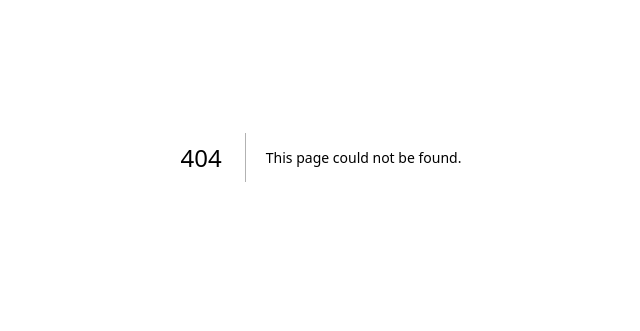
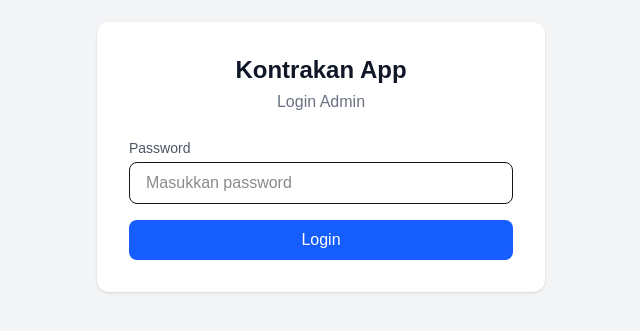
Before and after one commit to Kautsaral/kontrakan-app, a Next.js app: page /login in a window 1280 px wide. Before the commit this address had no page. Shown: the part 243-574 px from the top of the page, without its empty margins (319-959 px from the left). Built offline with nearby package versions, Linux system fonts and the light colour scheme.

Commit message:
feat: add admin authentication

```diff
--- /dev/null
+++ b/app/api/login/route.js
@@ -0,0 +1,36 @@
+import { NextResponse } from "next/server";
+
+export async function POST(request) {
+  try {
+    const { password } = await request.json();
+
+    if (password !== process.env.ADMIN_PASSWORD) {
+      return NextResponse.json(
+        { success: false, message: "Password salah." },
+        { status: 401 },
+      );
+    }
+
+    const response = NextResponse.json({
+      success: true,
+      message: "Login berhasil.",
+    });
+
+    response.cookies.set("admin_session", "authenticated", {
+      httpOnly: true,
+      secure: process.env.NODE_ENV === "production",
+      sameSite: "lax",
+      path: "/",
+      maxAge: 60 * 60 * 24,
+    });
+
+    return response;
+  } catch (error) {
+    console.error("Login error:", error);
+
+    return NextResponse.json(
+      { success: false, message: "Terjadi kesalahan." },
+      { status: 500 },
+    );
+  }
+}
--- /dev/null
+++ b/app/api/logout/route.js
@@ -0,0 +1,17 @@
+import { NextResponse } from "next/server";
+
+export async function POST() {
+  const response = NextResponse.json({
+    success: true,
+  });
+
+  response.cookies.set("admin_session", "", {
+    httpOnly: true,
+    secure: process.env.NODE_ENV === "production",
+    sameSite: "lax",
+    path: "/",
+    maxAge: 0,
+  });
+
+  return response;
+}
--- /dev/null
+++ b/app/components/Header.js
@@ -0,0 +1,39 @@
+"use client";
+
+import { usePathname, useRouter } from "next/navigation";
+
+export default function Header() {
+  const pathname = usePathname();
+  const router = useRouter();
+
+  // Jangan tampilkan header di halaman login
+  if (pathname === "/login") {
+    return null;
+  }
+
+  const handleLogout = async () => {
+    const response = await fetch("/api/logout", {
+      method: "POST",
+    });
+
+    if (response.ok) {
+      router.push("/login");
+      router.refresh();
+    }
+  };
+
+  return (
+    <header className="flex items-center justify-between border-b bg-white px-6 py-4">
+      <div>
+        <h1 className="font-bold text-gray-900">Kontrakan App</h1>
+      </div>
+
+      <button
+        onClick={handleLogout}
+        className="rounded-lg border border-red-200 px-4 py-2 text-sm text-red-600 hover:bg-red-50"
+      >
+        Logout
+      </button>
+    </header>
+  );
+}
--- a/app/layout.js
+++ b/app/layout.js
@@ -1,5 +1,6 @@
 import { Geist, Geist_Mono } from "next/font/google";
 import "./globals.css";
+import Header from "./components/Header";
 
 const geistSans = Geist({
   variable: "--font-geist-sans",
@@ -22,7 +23,10 @@ export default function RootLayout({ children }) {
       lang="en"
       className={`${geistSans.variable} ${geistMono.variable} h-full antialiased`}
     >
-      <body className="min-h-full flex flex-col">{children}</body>
+      <body className="min-h-full flex flex-col">
+        <Header />
+        {children}
+      </body>
     </html>
   );
 }
--- /dev/null
+++ b/app/login/page.js
@@ -0,0 +1,94 @@
+"use client";
+
+import { useState } from "react";
+import { useRouter } from "next/navigation";
+
+export default function LoginPage() {
+  const router = useRouter();
+
+  const [password, setPassword] = useState("");
+  const [error, setError] = useState("");
+  const [loading, setLoading] = useState(false);
+
+  const handleLogin = async (e) => {
+    e.preventDefault();
+
+    setError("");
+    setLoading(true);
+
+    try {
+      const response = await fetch("/api/login", {
+        method: "POST",
+        headers: {
+          "Content-Type": "application/json",
+        },
+        body: JSON.stringify({ password }),
+      });
+
+      const result = await response.json();
+
+      if (!response.ok) {
+        setError(result.message || "Login gagal.");
+        return;
+      }
+
+      router.push("/");
+      router.refresh();
+    } catch (error) {
+      console.error("Login error:", error);
+      setError("Terjadi kesalahan saat login.");
+    } finally {
+      setLoading(false);
+    }
+  };
+
+  return (
+    <main className="flex min-h-screen items-center justify-center bg-gray-100 p-6">
+      <div className="w-full max-w-md rounded-xl bg-white p-8 shadow-sm">
+        <div className="mb-6 text-center">
+          <h1 className="text-2xl font-bold text-gray-900">
+            Kontrakan App
+          </h1>
+
+          <p className="mt-1 text-gray-500">
+            Login Admin
+          </p>
+        </div>
+
+        <form onSubmit={handleLogin} className="space-y-4">
+          <div>
+            <label className="mb-1 block text-sm text-gray-600">
+              Password
+            </label>
+
+            <input
+              type="password"
+              value={password}
+              onChange={(e) => {
+                setPassword(e.target.value);
+                setError("");
+              }}
+              className="w-full rounded-lg border px-4 py-2 outline-none focus:border-blue-500"
+              placeholder="Masukkan password"
+              required
+            />
+          </div>
+
+          {error && (
+            <p className="text-sm text-red-600">
+              {error}
+            </p>
+          )}
+
+          <button
+            type="submit"
+            disabled={loading}
+            className="w-full rounded-lg bg-blue-600 px-4 py-2 text-white hover:bg-blue-700 disabled:cursor-not-allowed disabled:opacity-50"
+          >
+            {loading ? "Memproses..." : "Login"}
+          </button>
+        </form>
+      </div>
+    </main>
+  );
+}
--- /dev/null
+++ b/middleware.js
@@ -0,0 +1,28 @@
+import { NextResponse } from "next/server";
+
+export function middleware(request) {
+  const { pathname } = request.nextUrl;
+
+  const session = request.cookies.get("admin_session");
+
+  const isLoginPage = pathname === "/login";
+  const isApiLogin = pathname === "/api/login";
+
+  if (isApiLogin) {
+    return NextResponse.next();
+  }
+
+  if (!session && !isLoginPage) {
+    return NextResponse.redirect(new URL("/login", request.url));
+  }
+
+  if (session && isLoginPage) {
+    return NextResponse.redirect(new URL("/", request.url));
+  }
+
+  return NextResponse.next();
+}
+
+export const config = {
+  matcher: ["/((?!_next/static|_next/image|favicon.ico).*)"],
+};
```
